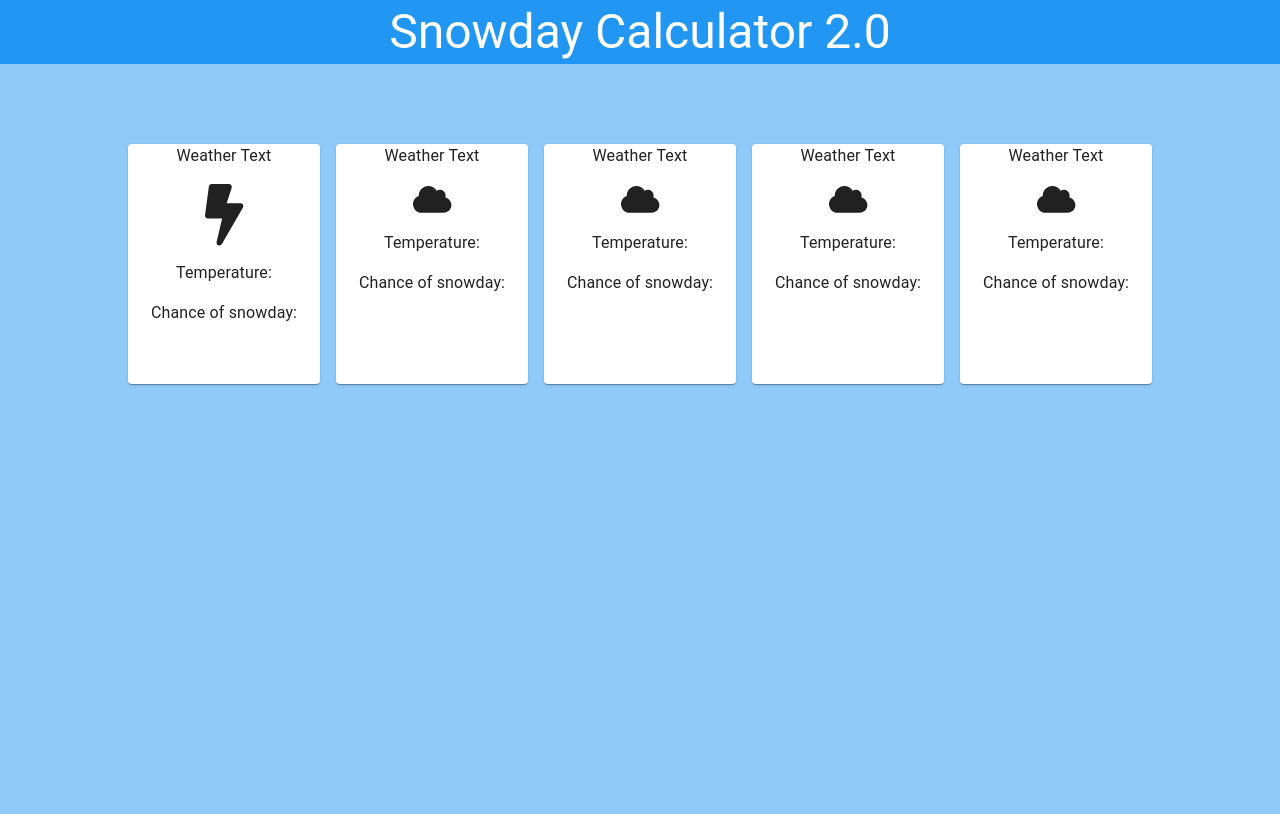
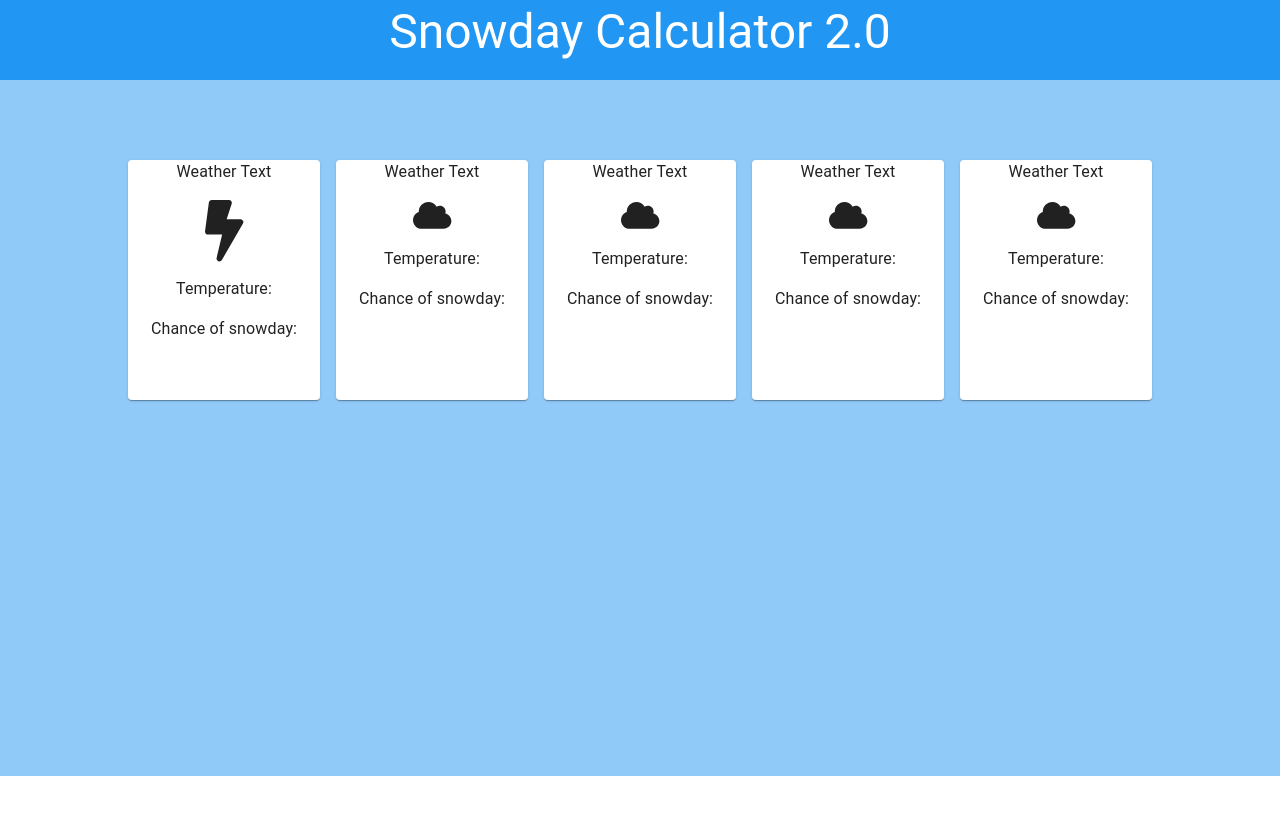
Before and after one commit to briankeefe/Snowday, a React (Create React App) app in the folder my-app/: page / in a window 1280 px wide. Shown: the top 814 px of the page. Built offline with nearby package versions, Linux system fonts and the light colour scheme.

Commit message:
consistent height, css in js

```diff
--- a/my-app/src/index.js
+++ b/my-app/src/index.js
@@ -7,7 +7,7 @@ import { BrowserRouter as Router, Route } from 'react-router-dom';
 import { createMuiTheme, ThemeProvider } from '@material-ui/core/styles';
 import { purple, green, blue } from '@material-ui/core/colors';
 import { faFastForward } from '@fortawesome/free-solid-svg-icons';
-import { AppBar, Toolbar, IconButton, Typography } from '@material-ui/core';
+import { AppBar, Toolbar, Box, Typography } from '@material-ui/core';
 const theme = createMuiTheme({
     palette: {
         primary: blue,
@@ -16,7 +16,7 @@ const theme = createMuiTheme({
 });
 
 const toolbar = (
-    <AppBar position="static">
+    <AppBar style={{height: "10vh"}} position="static">
         <Toolbar>
             <Typography style={{margin: "auto"}} variant="h3" color="inherit">
                 Snowday Calculator 2.0
@@ -26,6 +26,7 @@ const toolbar = (
 );
 
 const routing = (
+    <Box className="outermost">
         <ThemeProvider theme={theme}>
             {toolbar}
             <Router>
@@ -36,6 +37,7 @@ const routing = (
                 </div>
             </Router>
         </ThemeProvider>
+    </Box>
 
 )
 ReactDOM.render(routing, document.getElementById('root'));
--- a/my-app/src/style.scss
+++ b/my-app/src/style.scss
@@ -1,5 +1,5 @@
 .home-page{
-    height: 100vh;
+    height: 87vh;
 }
 
 .component-card{
```
Lines whose indentation alone changed are shown as unchanged.
